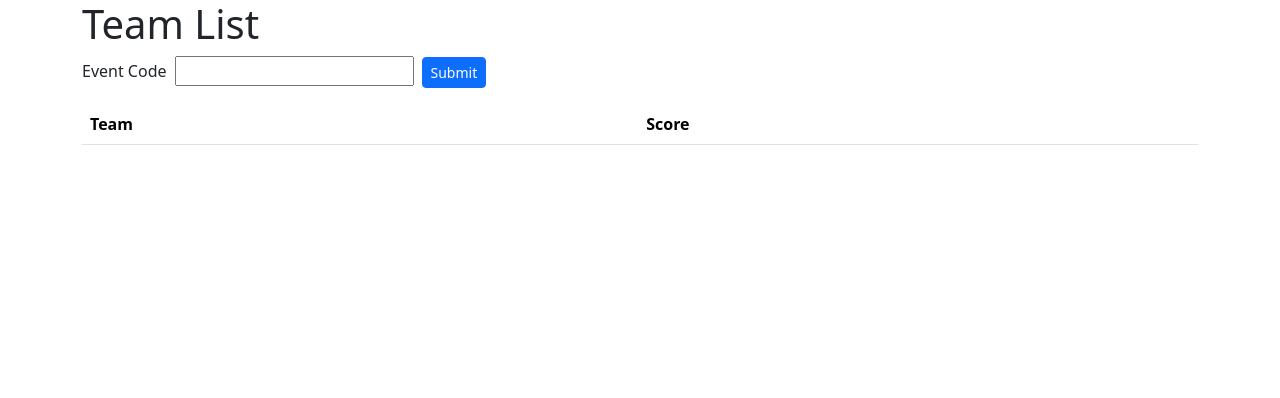
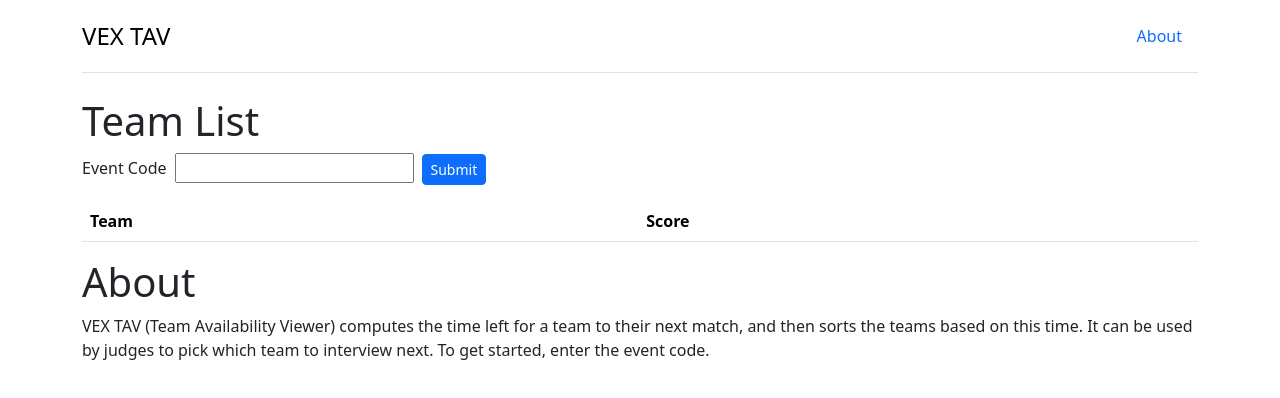
Before and after one commit to hal1729/ranking-ui, a plain HTML site: page index.htm in a window 1280 px wide. Drawn offline with nearby package versions, Linux system fonts and the light colour scheme.

Commit message:
auto-commit-2025-03-15

```diff
--- a/index.htm
+++ b/index.htm
@@ -1,20 +1,42 @@
 <!doctype html>
 <html lang="en">
-  <head>
+
+<head>
     <meta charset="utf-8">
     <meta name="viewport" content="width=device-width, initial-scale=1">
     <title>Bootstrap demo</title>
-    <link href="https://cdn.jsdelivr.net/npm/bootstrap@5.3.2/dist/css/bootstrap.min.css" rel="stylesheet" integrity="sha384-T3c6CoIi6uLrA9TneNEoa7RxnatzjcDSCmG1MXxSR1GAsXEV/Dwwykc2MPK8M2HN" crossorigin="anonymous">
-  </head>
-  <body>
+    <link href="https://cdn.jsdelivr.net/npm/bootstrap@5.3.2/dist/css/bootstrap.min.css" rel="stylesheet"
+        integrity="sha384-T3c6CoIi6uLrA9TneNEoa7RxnatzjcDSCmG1MXxSR1GAsXEV/Dwwykc2MPK8M2HN" crossorigin="anonymous">
+</head>
+
+<body>
+    <div class="container">
+        <header class="d-flex flex-wrap justify-content-center py-3 mb-4 border-bottom">
+            <a href="/"
+                class="d-flex align-items-center mb-3 mb-md-0 me-md-auto link-body-emphasis text-decoration-none">
+
+                <span class="fs-4">VEX TAV</span>
+            </a>
+
+            <ul class="nav nav-pills">
+                <!--li class="nav-item"><a href="#" class="nav-link active" aria-current="page">Home</a></li>
+                <li class="nav-item"><a href="#" class="nav-link">Features</a></li>
+                <li class="nav-item"><a href="#" class="nav-link">Pricing</a></li>
+                <li class="nav-item"><a href="#" class="nav-link">FAQs</a></li-->
+                <li class="nav-item"><a href="#about" class="nav-link">About</a></li>
+            </ul>
+        </header>
+    </div>
+
     <div id="app" class="container">
         <h1>Team List</h1>
         <warning>{{message}}</warning>
         <!-- form with eventCode and Submit to call vue updateSortedList funciton -->
 
         <div class="mb-3">
-            <span class="mr-5 pr-5" >Event Code</span>
-            <input style="margin-left: 8px; margin-right: 8px; " type="text" class="ml-5 pl-5 mr-5 pr-5"  id="eventCode" v-model="eventCode" >
+            <span class="mr-5 pr-5">Event Code</span>
+            <input style="margin-left: 8px; margin-right: 8px; " type="text" class="ml-5 pl-5 mr-5 pr-5" id="eventCode"
+                v-model="eventCode">
             <button type="button" class="btn btn-primary btn-sm" @click="updateSortedTeamList">Submit</button>
         </div>
 
@@ -22,8 +44,8 @@
         <table class="table">
             <thead>
                 <tr>
-                    <th scope="col" >Team</th>
-                    <th scope="col" >Score</th>
+                    <th scope="col">Team</th>
+                    <th scope="col">Score</th>
                 </tr>
             </thead>
             <tbody>
@@ -34,7 +56,12 @@
             </tbody>
         </table>
     </div>
-  </body>
+    <div id="about" class="container">
+        <h1>About</h1>
+        <p>VEX TAV (Team Availability Viewer) computes the time left for a team to their next match, and then sorts the teams based on this time.
+            It can be used by judges to pick which team to interview next. To get started, enter the event code.</p>
+</body>
+
 </html>
 <script src="https://unpkg.com/vue@3/dist/vue.global.js"></script>
 <script src="js/vueapp.js" type="module"></script>
```
